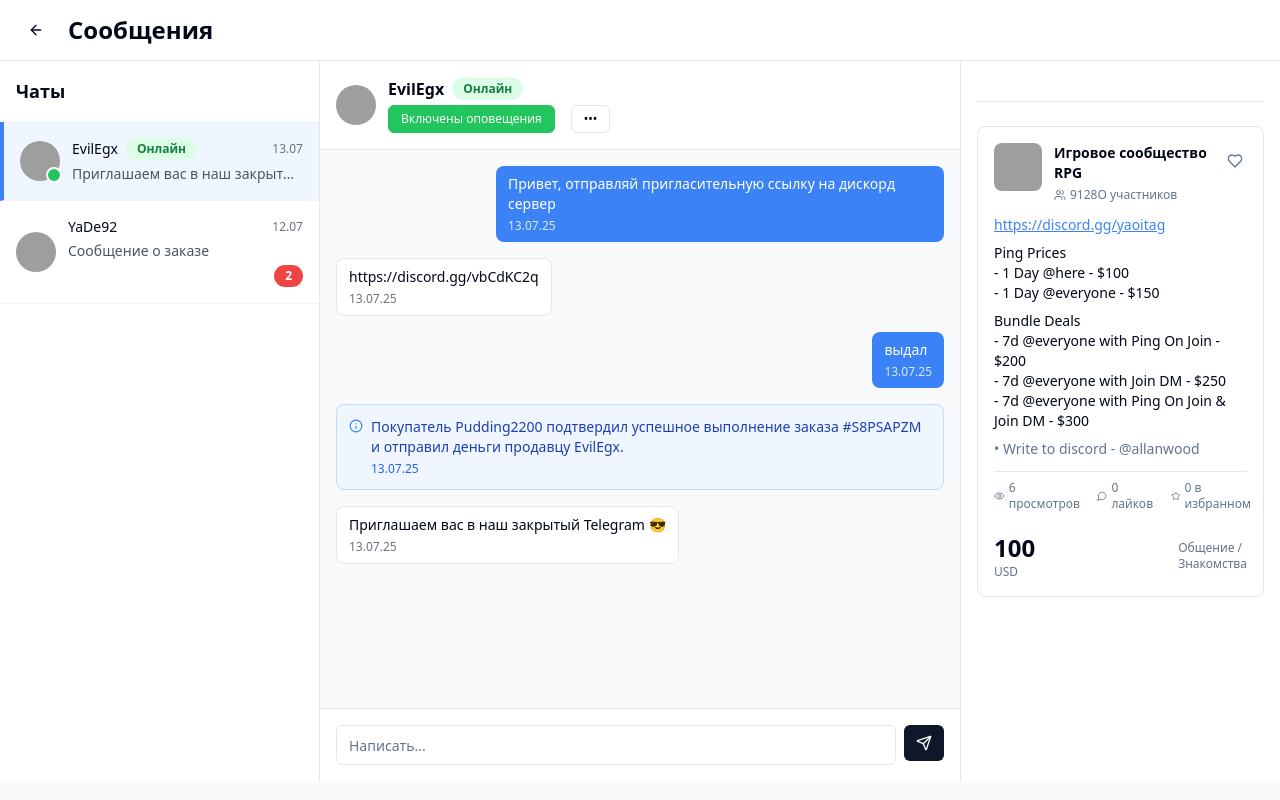
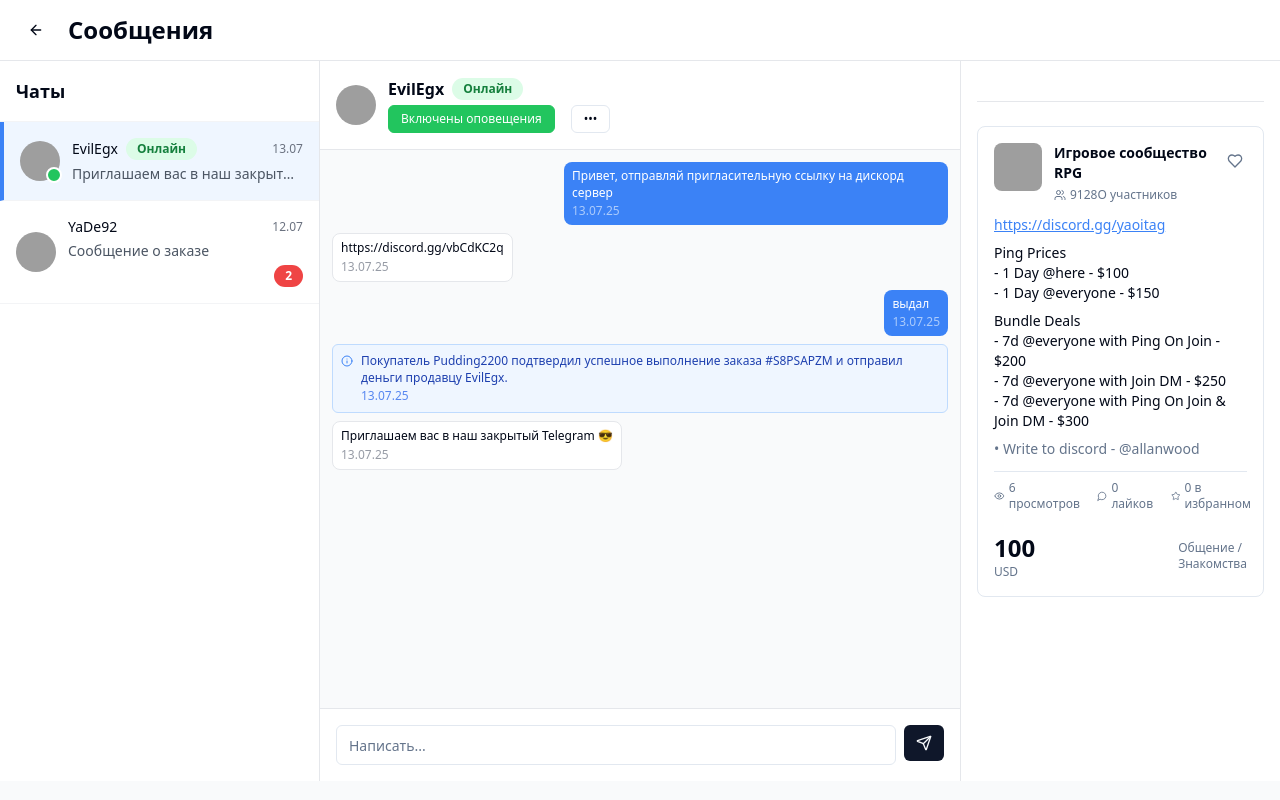
Before and after one commit to pr-poehali-dev/layout-copy-project, a React (Vite) app: page /messages in a window 1280 px wide. Built offline with nearby package versions, Linux system fonts and the light colour scheme; grey boxes are pictures that could not be loaded.

Commit message:
Оптимизация вывода сообщений в чате

```diff
--- a/src/components/messages/MessagesList.tsx
+++ b/src/components/messages/MessagesList.tsx
@@ -7,27 +7,27 @@ interface MessagesListProps {
 
 const MessagesList: React.FC<MessagesListProps> = ({ messages }) => {
   return (
-    <div className="flex-1 overflow-y-auto p-3 md:p-4 space-y-3 md:space-y-4">
+    <div className="flex-1 overflow-y-auto p-2 md:p-3 space-y-1 md:space-y-2">
       {messages.map((message) => (
         <div key={message.id} className={`flex ${message.sender === "evilegx" ? "justify-end" : "justify-start"}`}>
           {message.isSystem ? (
-            <div className="bg-blue-50 border border-blue-200 rounded-lg p-2 md:p-3 max-w-full md:max-w-2xl">
+            <div className="bg-blue-50 border border-blue-200 rounded-md p-2 max-w-full md:max-w-2xl">
               <div className="flex items-start gap-2">
-                <Icon name="Info" size={14} className="text-blue-500 mt-0.5 flex-shrink-0" />
+                <Icon name="Info" size={12} className="text-blue-500 mt-0.5 flex-shrink-0" />
                 <div className="flex-1">
-                  <p className="text-xs md:text-sm text-blue-800">{message.text}</p>
-                  <span className="text-xs text-blue-600 mt-1 block">{message.timestamp}</span>
+                  <p className="text-xs text-blue-800 leading-snug">{message.text}</p>
+                  <span className="text-xs text-blue-600 mt-0.5 block opacity-75">{message.timestamp}</span>
                 </div>
               </div>
             </div>
           ) : (
-            <div className={`max-w-[85%] md:max-w-xs lg:max-w-md px-2 md:px-3 py-2 rounded-lg ${
+            <div className={`max-w-[80%] md:max-w-sm px-2 py-1.5 rounded-lg ${
               message.sender === "evilegx"
                 ? "bg-blue-500 text-white"
                 : "bg-white border border-gray-200"
             }`}>
-              <p className="text-xs md:text-sm">{message.text}</p>
-              <span className={`text-xs mt-1 block ${
+              <p className="text-xs leading-snug">{message.text}</p>
+              <span className={`text-xs mt-0.5 block opacity-70 ${
                 message.sender === "evilegx" ? "text-blue-100" : "text-gray-500"
               }`}>
                 {message.timestamp}
```
